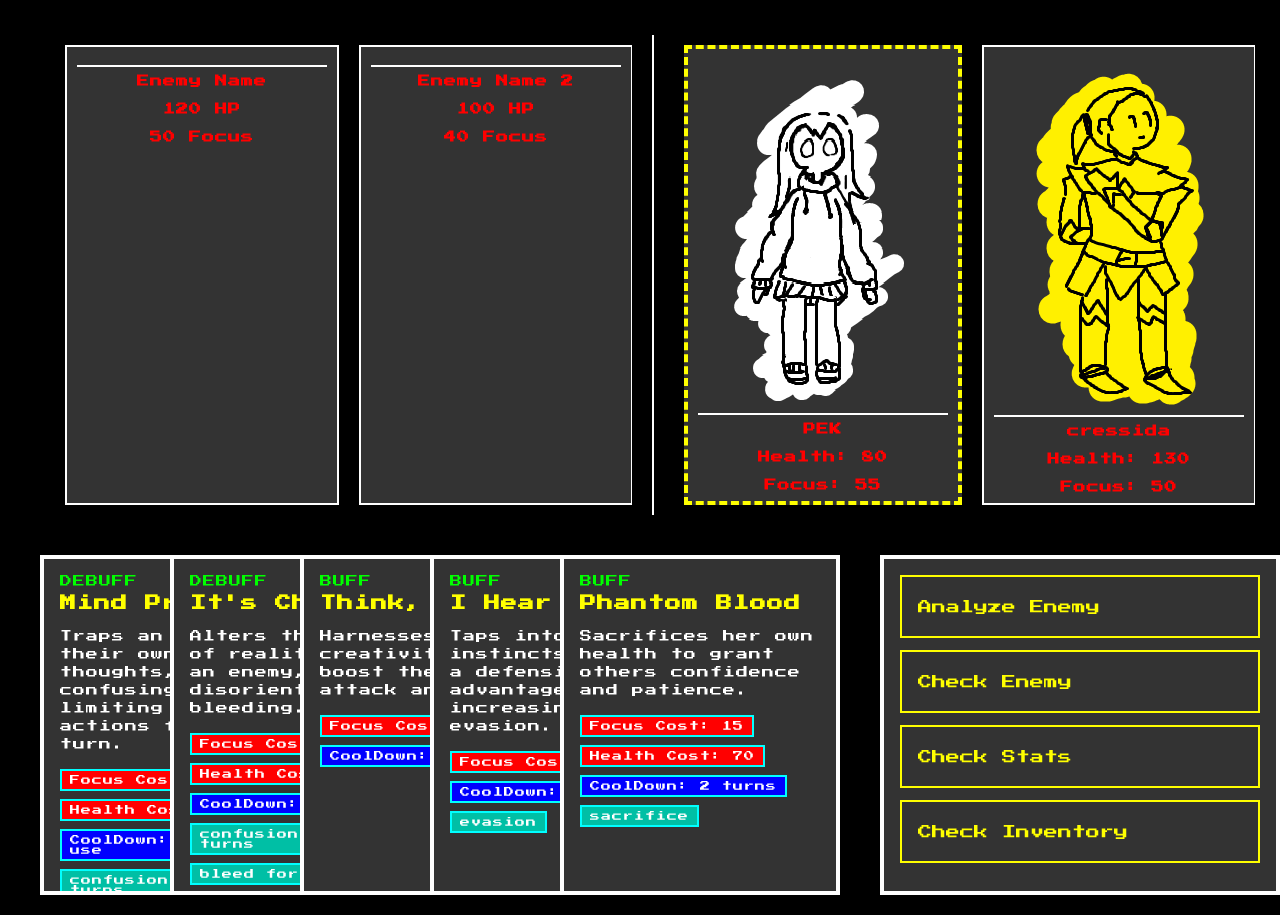
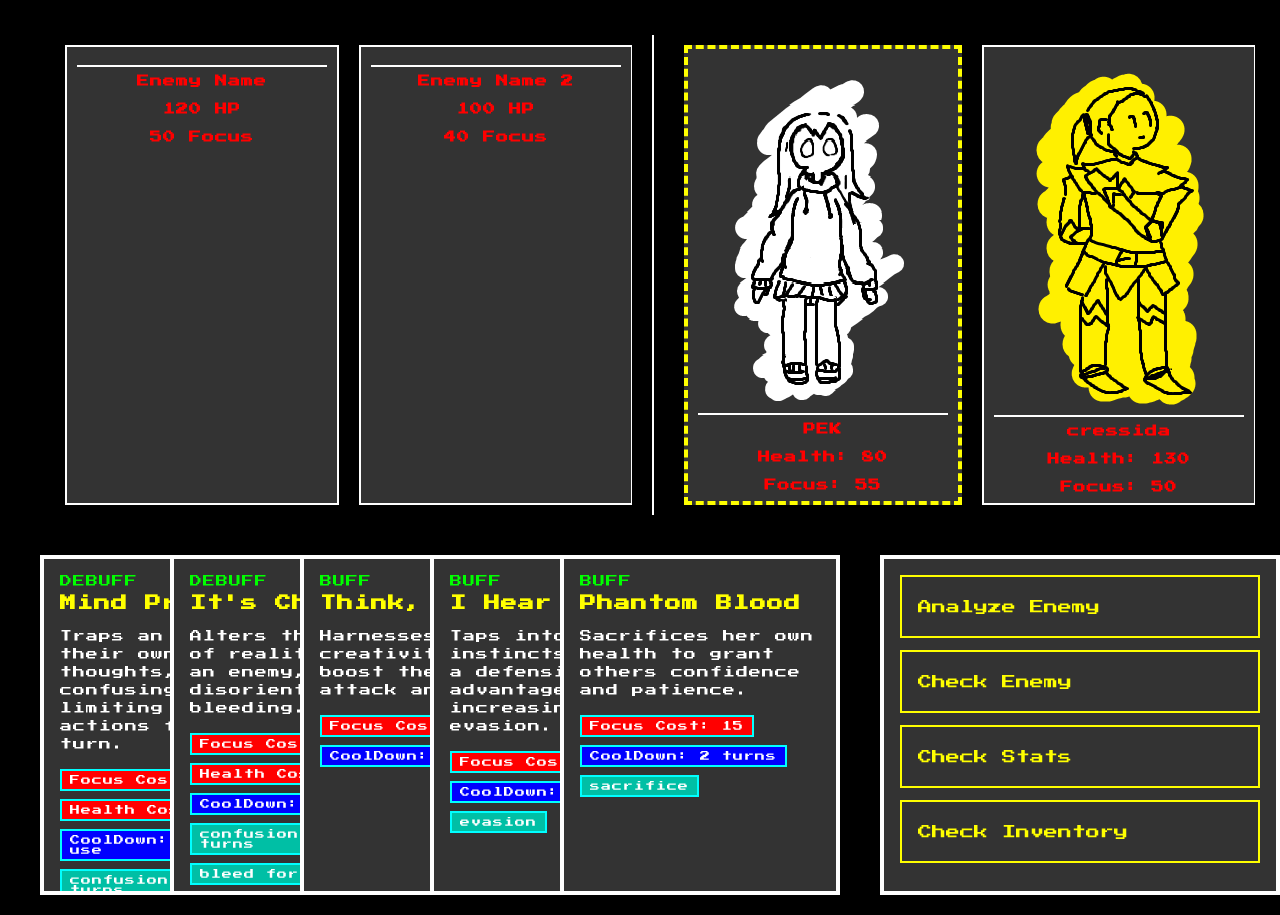
Before and after one commit to TeasUp/Pek, a React (Create React App) app in the folder game/: page / in a window 1280 px wide. Built offline with nearby package versions, Linux system fonts and the light colour scheme.

Commit message:
Changed some namings

```diff
--- a/game/src/database/cards/partyMembersCards/pekActionCards.js
+++ b/game/src/database/cards/partyMembersCards/pekActionCards.js
@@ -6,8 +6,8 @@ const pekActions = [
             "Traps an enemy in their own thoughts, confusing them and limiting their actions for a turn.",
         details: {
             costs: {
-                focus: 15,
-                health: 5,
+                focus: 10,
+                health: 10,
             },
             coolDown: "one time use",
             effects: [
@@ -82,14 +82,13 @@ const pekActions = [
         details: {
             costs: {
                 focus: 15,
-                health: 70,
             },
             coolDown: 2,
             boosts: {
                 confidence: { target: "party", amount: 10 },
                 patience: { target: "party", amount: 10 },
             },
-            effects: [{ type: "sacrifice", amount: 70, target: "self" }],
+            effects: [{ type: "sacrifice", amountPercent: 70, target: "self" }],
         },
     },
 ];
```
